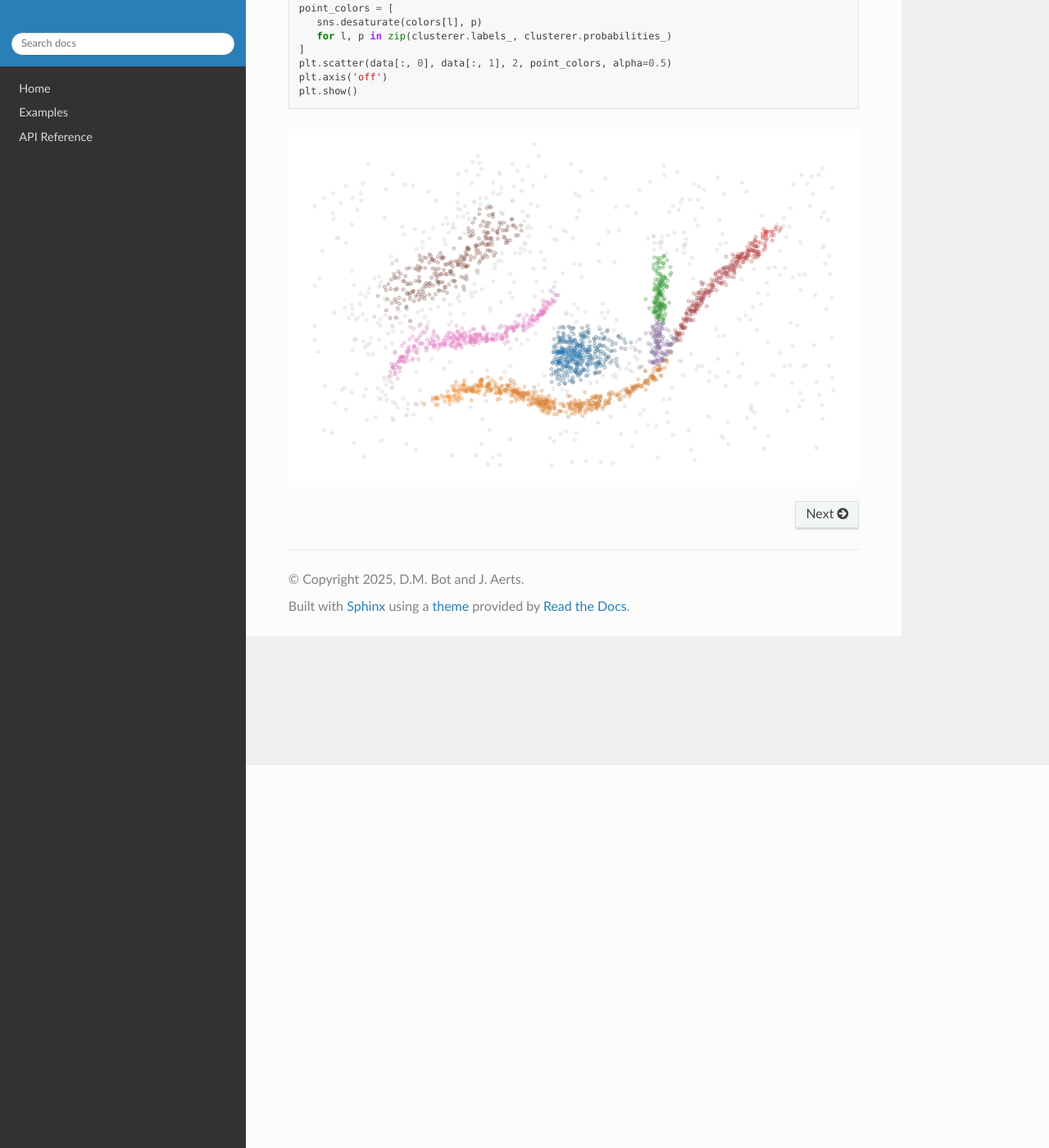
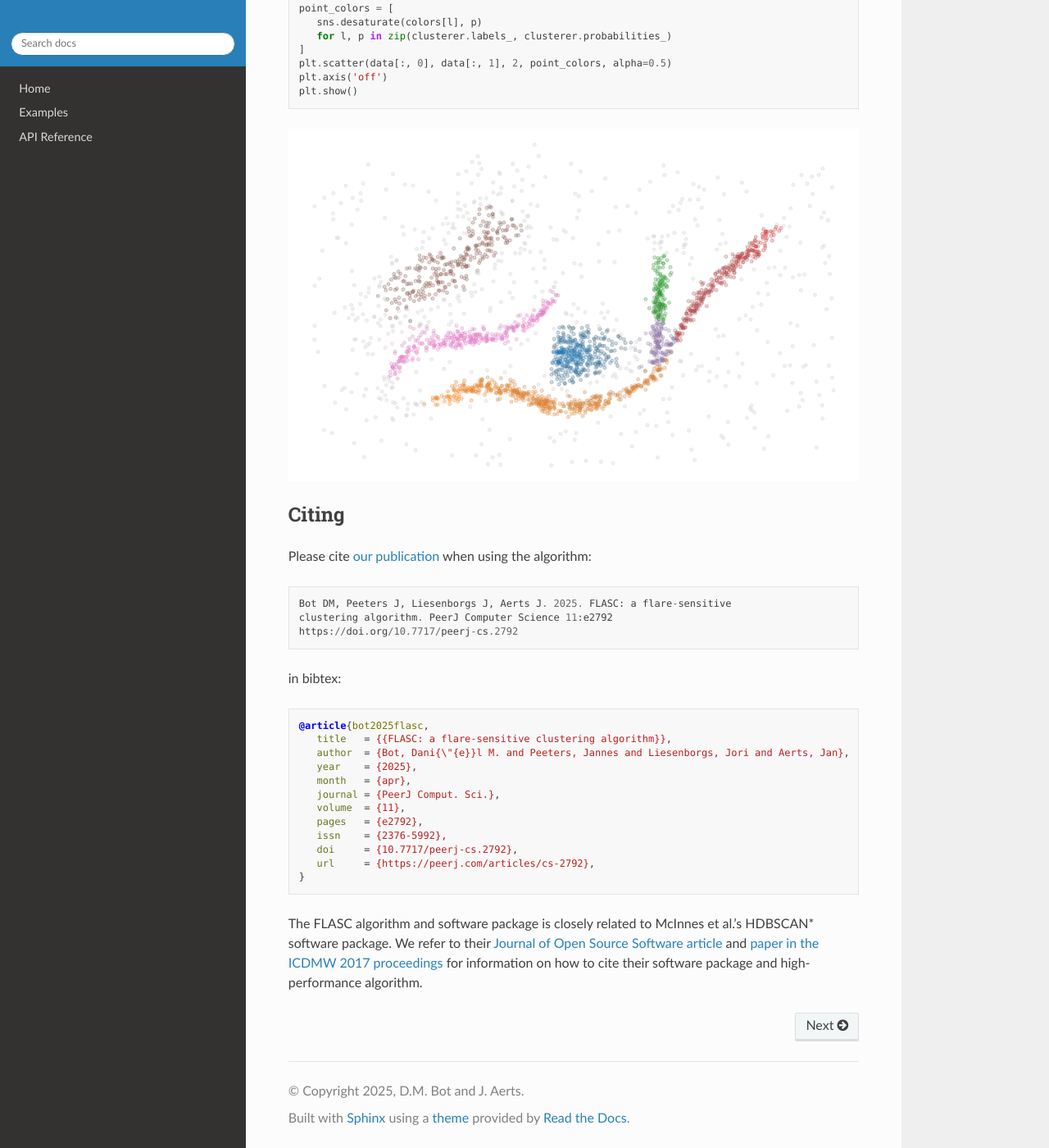
Before and after one commit to vda-lab/pyflasc, a Sphinx documentation site: the page built from docs/index.rst, in a window 1280 px wide and 1400 px high, scrolled down 467 px. Shown: the whole window at 82% size. Built offline with Sphinx 7.4.7 and the Read the Docs theme 3.1.0, drawn with Linux system fonts in a browser that asks for light colours; pages that are not in the unit, such as notebooks, are missing from menus.

Commit message:
update citing info

```diff
--- a/docs/index.rst
+++ b/docs/index.rst
@@ -36,3 +36,39 @@ and supports the same API, except sparse inputs, which are not supported yet.
 
 .. image:: _static/example.png
    :alt: Example point cloud
+
+
+Citing
+------
+
+Please cite `our publication <https://doi.org/10.7717/peerj-cs.2792>`_ when using the algorithm:
+
+::
+
+    Bot DM, Peeters J, Liesenborgs J, Aerts J. 2025. FLASC: a flare-sensitive
+    clustering algorithm. PeerJ Computer Science 11:e2792
+    https://doi.org/10.7717/peerj-cs.2792
+
+in bibtex:
+
+.. code:: bibtex
+
+   @article{bot2025flasc,
+      title   = {{FLASC: a flare-sensitive clustering algorithm}},
+      author  = {Bot, Dani{\"{e}}l M. and Peeters, Jannes and Liesenborgs, Jori and Aerts, Jan},
+      year    = {2025},
+      month   = {apr},
+      journal = {PeerJ Comput. Sci.},
+      volume  = {11},
+      pages   = {e2792},
+      issn    = {2376-5992},
+      doi     = {10.7717/peerj-cs.2792},
+      url     = {https://peerj.com/articles/cs-2792},
+   }
+
+The FLASC algorithm and software package is closely related to McInnes et al.'s
+HDBSCAN\* software package. We refer to their `Journal of Open Source Software
+article <http://joss.theoj.org/papers/10.21105/joss.00205>`_ and `paper in the
+ICDMW 2017 proceedings
+<https://ieeexplore.ieee.org/abstract/document/8215642/>`_ for information on
+how to cite their software package and high-performance algorithm.
```
Also changed, not shown: README.md (+24 -46 lines).
